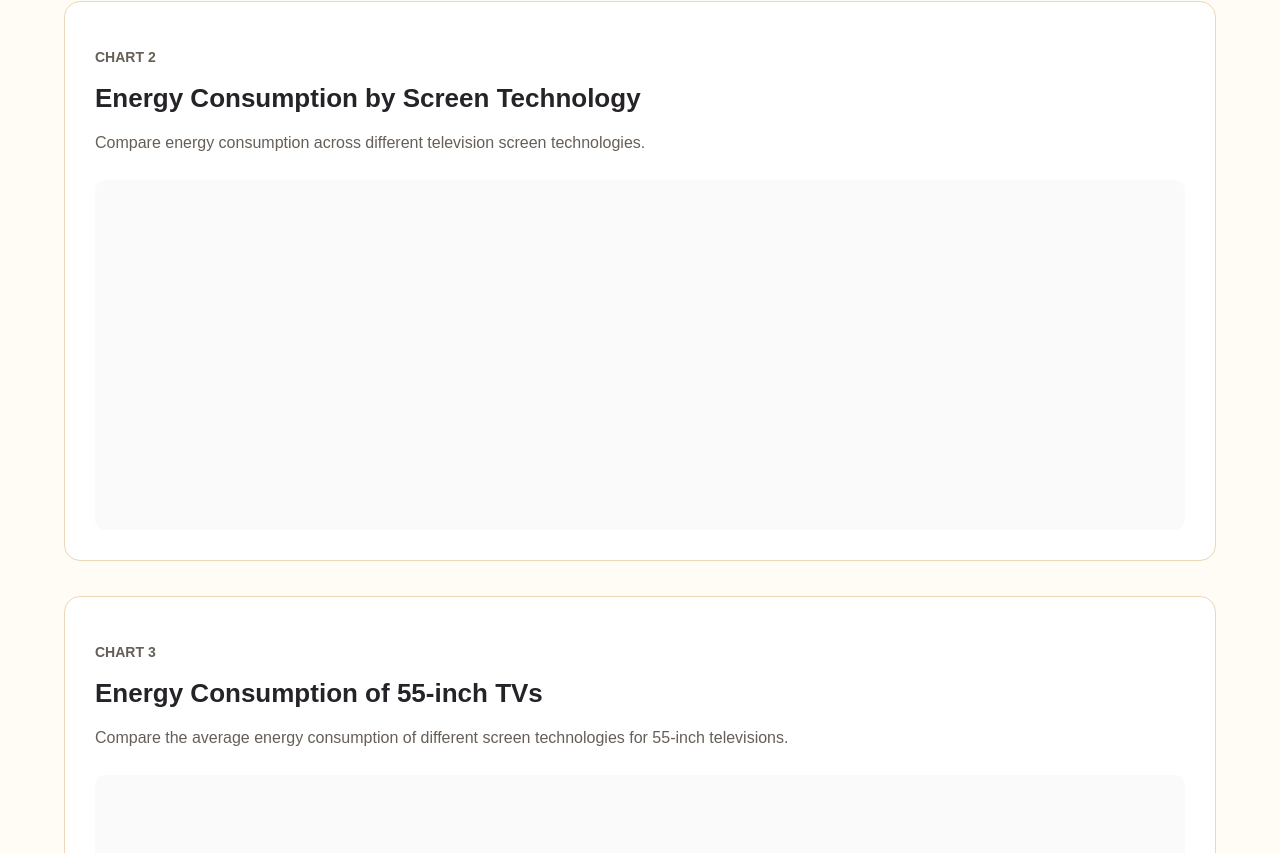
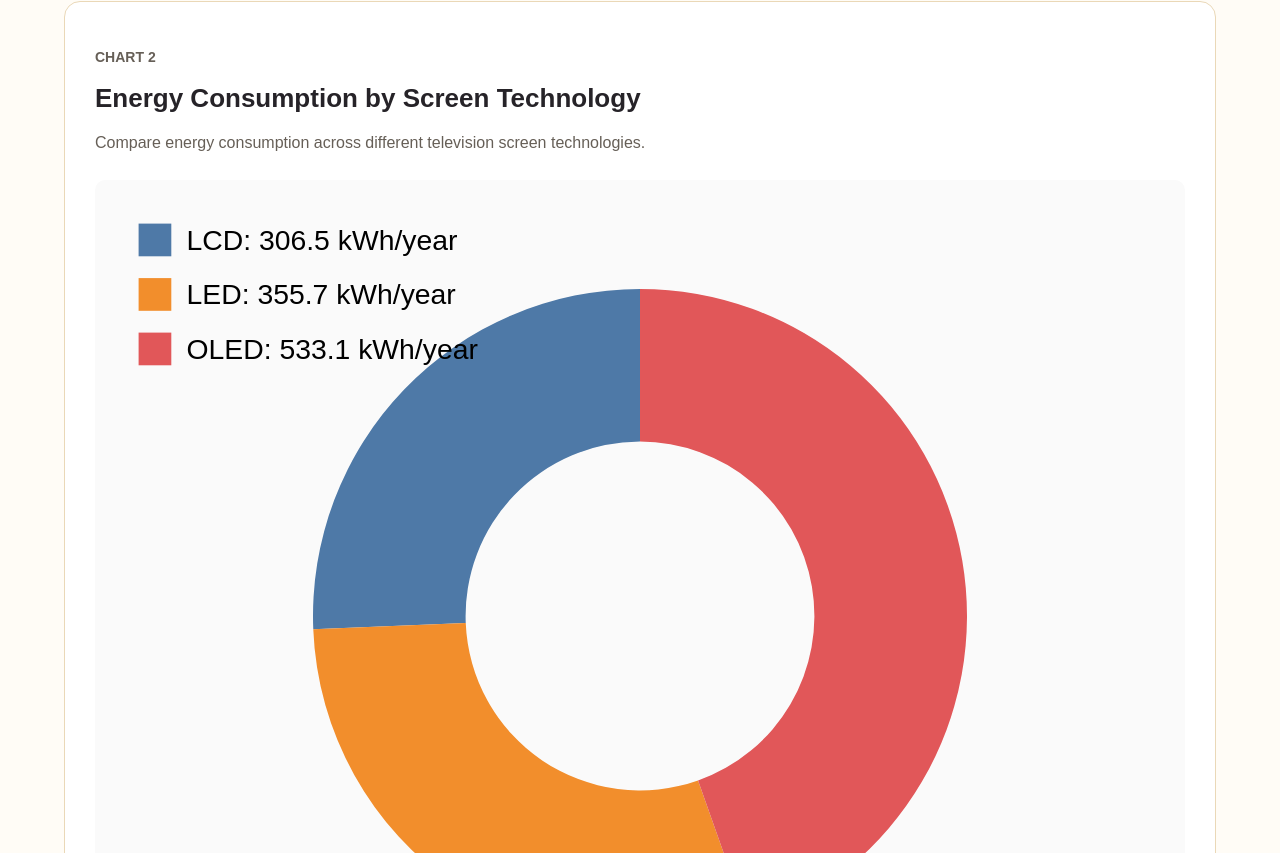
Before and after one commit to KateDaCat/T05, a plain HTML site: page index.html in a window 1280 px wide. Shown: the part 1327-2180 px from the top of the page. Drawn offline with nearby package versions, Linux system fonts and the light colour scheme.

Commit message:
feat: add screen technology donut chart

```diff
--- a/donut.js
+++ b/donut.js
@@ -0,0 +1,69 @@
+d3.csv("data/Ex5_TV_energy_Allsizes_byScreenType.csv", d => {
+
+    return {
+        screenTech: d.Screen_Tech,
+        energy: +d["Mean(Labelled energy consumption (kWh/year))"]
+    };
+
+}).then(data => {
+
+    console.log("Donut chart data:", data);
+
+    // Chart dimensions
+    const width = 500;
+    const height = 400;
+
+    const svg = d3.select("#donut-chart")
+        .append("svg")
+        .attr("viewBox", `0 0 ${width} ${height}`)
+        .attr("width", "100%")
+        .attr("height", "100%");
+
+    // Create pie layout
+    const pie = d3.pie()
+        .value(d => d.energy);
+
+    const pieData = pie(data);
+
+    console.log("Pie data:", pieData);
+
+    // Create donut arc
+    const arc = d3.arc()
+        .innerRadius(80)
+        .outerRadius(150);
+
+    // Centre the donut
+    const chartGroup = svg.append("g")
+        .attr("transform", `translate(${width / 2}, ${height / 2})`);
+
+    chartGroup
+    .selectAll("path")
+    .data(pieData)
+    .join("path")
+    .attr("d", arc)
+    .attr("fill", (d, i) => d3.schemeTableau10[i]);
+
+    // Create legend
+    const legend = svg.append("g")
+        .attr("transform", "translate(20, 20)");
+
+    const legendItems = legend
+        .selectAll("g")
+        .data(data)
+        .join("g")
+        .attr("transform", (d, i) => `translate(0, ${i * 25})`);
+
+    // Legend colour boxes
+    legendItems.append("rect")
+        .attr("width", 15)
+        .attr("height", 15)
+        .attr("fill", (d, i) => d3.schemeTableau10[i]);
+
+    // Legend text
+    legendItems.append("text")
+        .attr("x", 22)
+        .attr("y", 12)
+        .style("font-family", "sans-serif")
+        .style("font-size", "13px")
+        .text(d => `${d.screenTech}: ${d.energy.toFixed(1)} kWh/year`);
+});
--- a/index.html
+++ b/index.html
@@ -120,9 +120,9 @@
 
     <!-- Charts -->
     <script src="scatter.js"></script>
+    <script src="donut.js"></script>
 
     <!-- We'll enable these later -->
-    <!-- <script src="donut.js"></script> -->
     <!-- <script src="bar.js"></script> -->
     <!-- <script src="line.js"></script> -->
 
--- a/scatter.js
+++ b/scatter.js
@@ -65,4 +65,23 @@ d3.csv("data/Ex5_TV_energy.csv", d => {
         .attr("r", 4)
         .attr("fill", "steelblue")
         .attr("opacity", 0.6);
+
+        // X-axis label
+    svg.append("text")
+        .attr("x", 360)
+        .attr("y", 440)
+        .attr("text-anchor", "middle")
+        .style("font-family", "sans-serif")
+        .style("font-size", "14px")
+        .text("Star Rating");
+
+    // Y-axis label
+    svg.append("text")
+        .attr("transform", "rotate(-90)")
+        .attr("x", -215)
+        .attr("y", 18)
+        .attr("text-anchor", "middle")
+        .style("font-family", "sans-serif")
+        .style("font-size", "14px")
+        .text("Energy Consumption (kWh/year)");
 });
```
